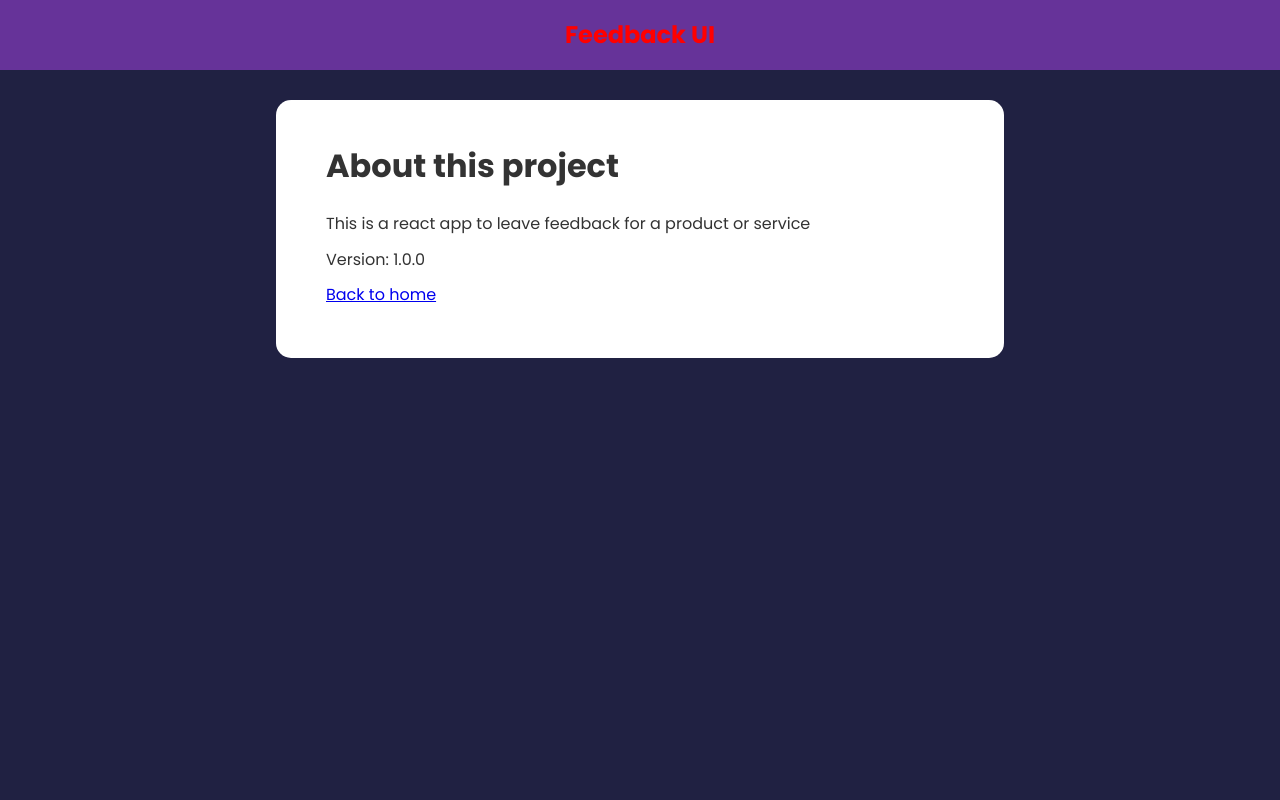
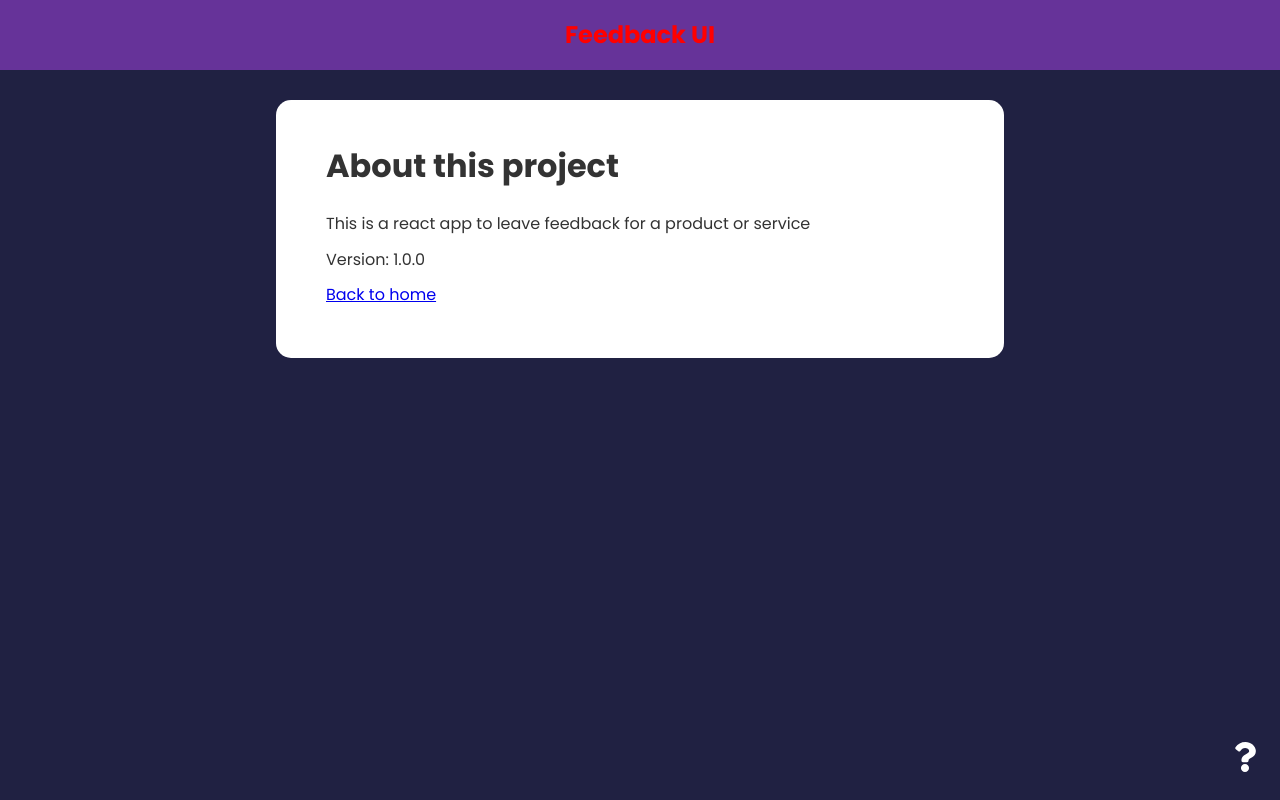
Before and after one commit to jennymarie1027/feedback-app, a React (Create React App) app: page /about in a window 1280 px wide. Built offline with nearby package versions, Linux system fonts and the light colour scheme.

Commit message:
import font awesome question mark as a link

```diff
--- a/src/App.js
+++ b/src/App.js
@@ -6,6 +6,7 @@
 import FeedbackStats from './components/FeedbackStats';
 import FeedbackForm from './components/FeedbackForm';
 import AboutPage from './components/pages/AboutPage';
+import AboutIconLink from './components/AboutIconLink';
 
 import { v4 as uuidv4} from 'uuid';
 
@@ -40,6 +41,7 @@
             </Route>
             <Route path='/about' element={<AboutPage/>}/>
           </Routes>
+          <AboutIconLink />
         </div>
     </Router>
   );
--- /dev/null
+++ b/src/components/AboutIconLink.jsx
@@ -0,0 +1,10 @@
+import React from 'react';
+import {FaQuestion} from 'react-icons/fa'
+
+function AboutIconLink() {
+  return <div className='about-link'>
+      <FaQuestion size={30}/>
+  </div>;
+}
+
+export default AboutIconLink;
```
